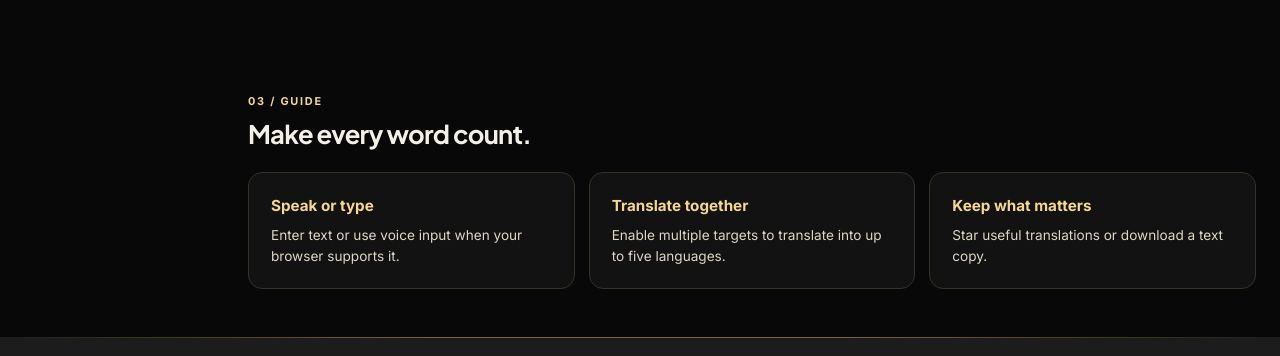
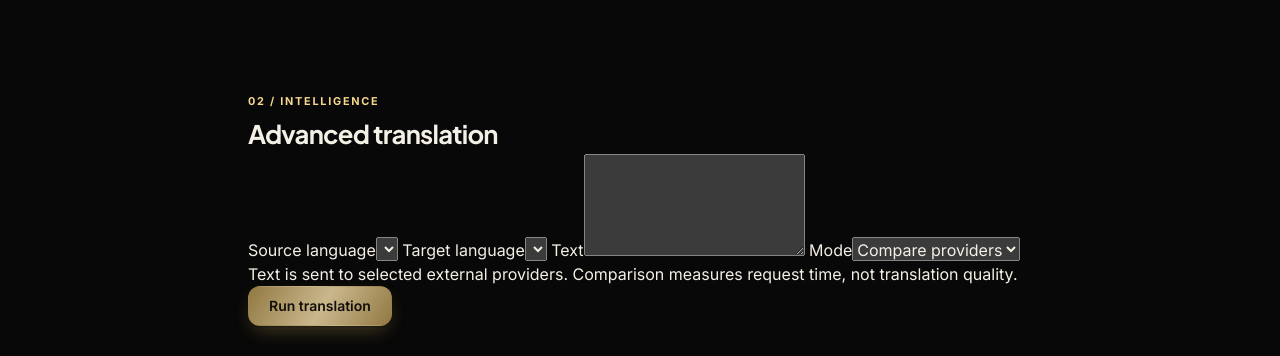
Before and after one commit to yasmeenmh90-beep/CodeAlpha_LanguageTranslationTool, a plain HTML site: page static/index.html in a window 1280 px wide. Shown: the part 1449-1805 px from the top of the page. Drawn offline with Linux system fonts and the light colour scheme; no server answers.

Commit message:
feat: expose advanced translation workspace

```diff
--- a/static/index.html
+++ b/static/index.html
@@ -18,6 +18,7 @@
   <link rel="stylesheet" href="/static/style.css" />
   <script type="module" src="/static/js/app.js"></script>
   <script type="module" src="/static/js/activity.js"></script>
+  <script type="module" src="/static/js/advanced.js"></script>
 </head>
 <body>
   <!-- Icon sprite (Lucide-style, hand-inlined). Referenced with <use href="#i-name">. -->
@@ -104,6 +105,7 @@
     <nav class="rail-nav" aria-label="Tools">
       <a href="#translator" class="rail-link"><svg class="icon" aria-hidden="true"><use href="#i-globe"/></svg><span>Translation studio</span></a>
       <a href="#history-title" class="rail-link"><svg class="icon" aria-hidden="true"><use href="#i-history"/></svg><span>Translation library</span></a>
+      <a href="#advanced-studio" class="rail-link">Advanced intelligence</a>
       <a href="#workspace-guide" class="rail-link"><svg class="icon" aria-hidden="true"><use href="#i-info"/></svg><span>Workspace guide</span></a>
     </nav>
     <div class="rail-note"><span class="rail-caption">LINGUA / 01</span><p>Language without boundaries.</p><small>CodeAlpha · AI Internship</small></div>
@@ -328,7 +330,19 @@
         </div>
       </div>
     </section>
-  <section class="container workspace-guide" id="workspace-guide" aria-labelledby="guide-title"><p class="rail-caption">03 / GUIDE</p><h2 id="guide-title">Make every word count.</h2><div class="guide-grid"><article><h3>Speak or type</h3><p>Enter text or use voice input when your browser supports it.</p></article><article><h3>Translate together</h3><p>Enable multiple targets to translate into up to five languages.</p></article><article><h3>Keep what matters</h3><p>Star useful translations or download a text copy.</p></article></div></section>
+  <section class="container workspace-guide" id="advanced-studio" aria-labelledby="advanced-title">
+<p class="rail-caption">02 / INTELLIGENCE</p><h2 id="advanced-title">Advanced translation</h2>
+<form id="advanced-form" class="advanced-form">
+<label>Source language<select id="advanced-source"></select></label>
+<label>Target language<select id="advanced-target"></select></label>
+<label>Text<textarea id="advanced-text" required maxlength="5000" rows="4"></textarea></label>
+<label>Mode<select id="advanced-mode"><option value="compare">Compare providers</option><option value="contextual">Contextual AI</option></select></label>
+<div id="advanced-engines"></div>
+<div id="advanced-context" hidden><label>Tone<select id="advanced-tone"><option>neutral</option><option>professional</option><option>casual</option><option>academic</option><option>formal</option></select></label><label>Style<select id="advanced-style"><option>faithful</option><option>idiomatic</option></select></label><label>Background context<textarea id="advanced-background" maxlength="1000" rows="2"></textarea></label></div>
+<p>Text is sent to selected external providers. Comparison measures request time, not translation quality.</p>
+<button class="btn btn--primary" type="submit" id="advanced-run" disabled>Run translation</button>
+</form><div id="advanced-results" aria-live="polite"></div></section>
+<section class="container workspace-guide" id="workspace-guide" aria-labelledby="guide-title"><p class="rail-caption">03 / GUIDE</p><h2 id="guide-title">Make every word count.</h2><div class="guide-grid"><article><h3>Speak or type</h3><p>Enter text or use voice input when your browser supports it.</p></article><article><h3>Translate together</h3><p>Enable multiple targets to translate into up to five languages.</p></article><article><h3>Keep what matters</h3><p>Star useful translations or download a text copy.</p></article></div></section>
   </main>
   </div>
 
```
